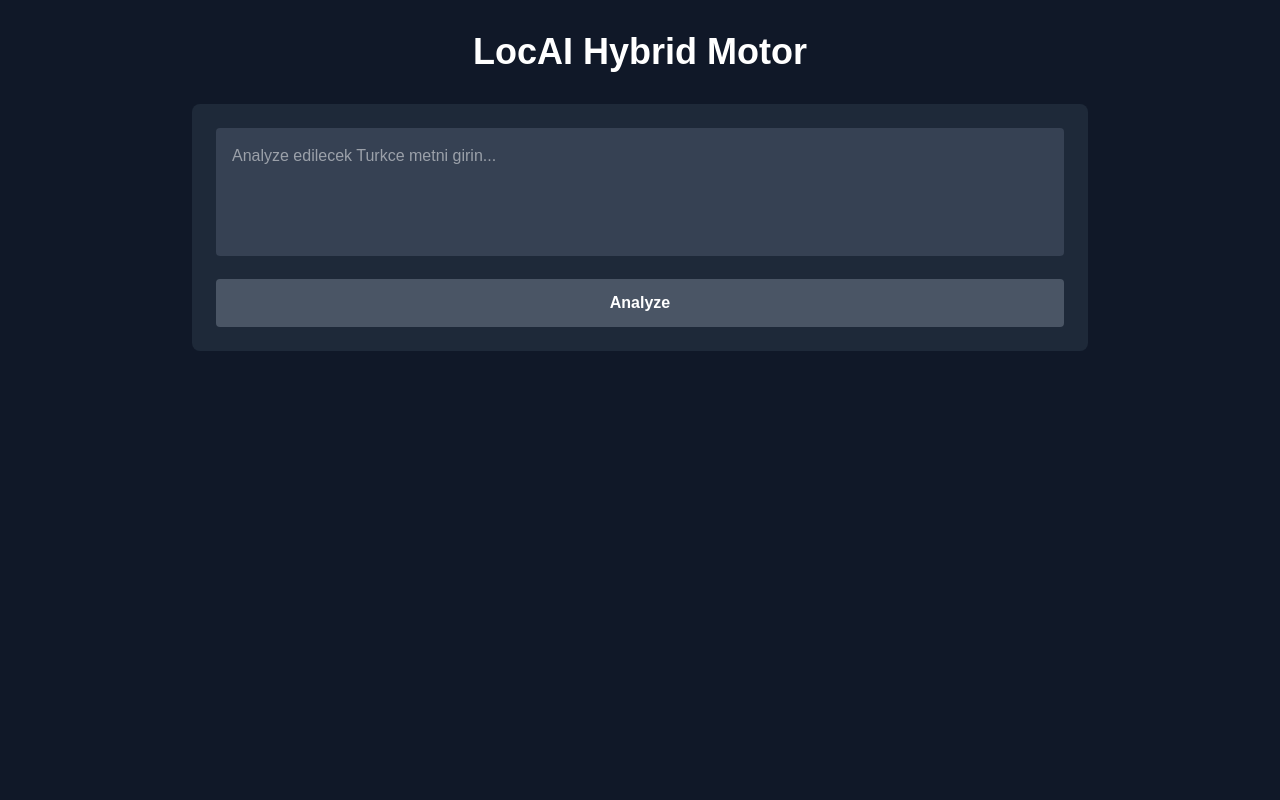
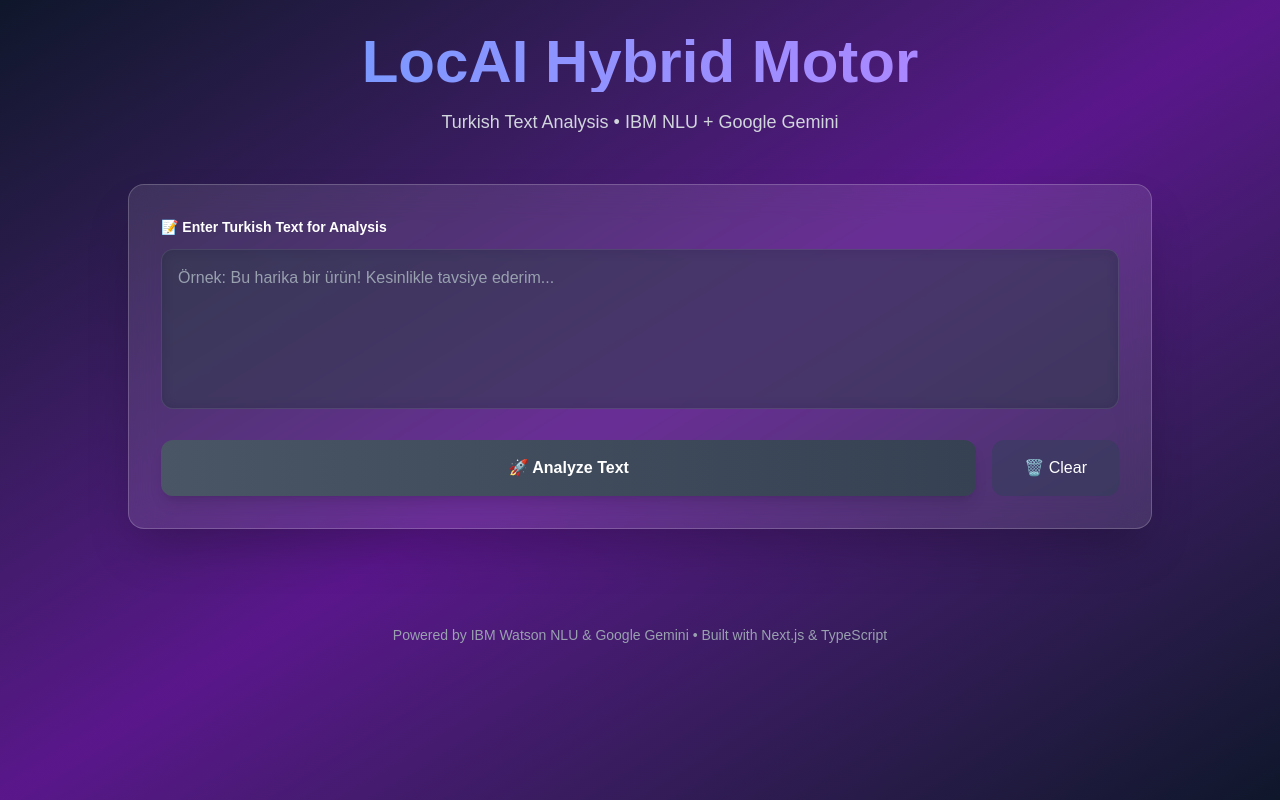
Before and after one commit to merkoak/locapp, a Next.js app: page / in a window 1280 px wide. Built offline with nearby package versions, Linux system fonts and the light colour scheme.

Commit message:
Frontend güncellendi

```diff
--- a/app/page.tsx
+++ b/app/page.tsx
@@ -31,38 +31,154 @@ export default function Home() {
   };
 
   return (
-    <div className="min-h-screen bg-gray-900 text-white p-8">
-      <div className="max-w-4xl mx-auto">
-        <h1 className="text-4xl font-bold mb-8 text-center">
+    <div className="min-h-screen bg-gradient-to-br from-slate-900 via-purple-900 to-slate-900">
+      {/* Header */}
+      <div className="container mx-auto px-4 py-8">
+        <div className="text-center mb-12">
+          <h1 className="text-6xl font-bold text-transparent bg-clip-text bg-gradient-to-r from-blue-400 to-purple-400 mb-4">
             LocAI Hybrid Motor
           </h1>
+          <p className="text-gray-300 text-lg">
+            Turkish Text Analysis • IBM NLU + Google Gemini
+          </p>
+        </div>
 
-        <div className="bg-gray-800 rounded-lg p-6 mb-6">
+        {/* Main Content */}
+        <div className="max-w-5xl mx-auto">
+          {/* Input Section */}
+          <div className="bg-white/10 backdrop-blur-lg rounded-2xl p-8 shadow-2xl border border-white/20 mb-8">
+            <label className="block text-white text-sm font-semibold mb-3">
+              📝 Enter Turkish Text for Analysis
+            </label>
             <textarea
               value={text}
               onChange={(e) => setText(e.target.value)}
-            placeholder="Analyze edilecek Turkce metni girin..."
-            className="w-full h-32 p-4 bg-gray-700 rounded text-white resize-none focus:outline-none focus:ring-2 focus:ring-blue-500"
+              placeholder="Örnek: Bu harika bir ürün! Kesinlikle tavsiye ederim..."
+              className="w-full h-40 p-4 bg-slate-800/50 backdrop-blur rounded-xl text-white placeholder-gray-400 resize-none focus:outline-none focus:ring-2 focus:ring-purple-500 border border-white/10 transition"
             />
 
+            <div className="flex gap-4 mt-6">
               <button
                 onClick={analyzeText}
                 disabled={loading || !text.trim()}
-            className="mt-4 w-full bg-blue-600 hover:bg-blue-700 disabled:bg-gray-600 py-3 rounded font-semibold transition"
+                className="flex-1 bg-gradient-to-r from-blue-500 to-purple-600 hover:from-blue-600 hover:to-purple-700 disabled:from-gray-600 disabled:to-gray-700 text-white font-bold py-4 rounded-xl transition transform hover:scale-105 disabled:scale-100 shadow-lg"
               >
-            {loading ? 'Analyzing...' : 'Analyze'}
+                {loading ? (
+                  <span className="flex items-center justify-center gap-2">
+                    <svg className="animate-spin h-5 w-5" viewBox="0 0 24 24">
+                      <circle className="opacity-25" cx="12" cy="12" r="10" stroke="currentColor" strokeWidth="4" fill="none" />
+                      <path className="opacity-75" fill="currentColor" d="M4 12a8 8 0 018-8V0C5.373 0 0 5.373 0 12h4zm2 5.291A7.962 7.962 0 014 12H0c0 3.042 1.135 5.824 3 7.938l3-2.647z" />
+                    </svg>
+                    Analyzing...
+                  </span>
+                ) : (
+                  '🚀 Analyze Text'
+                )}
+              </button>
+
+              <button
+                onClick={() => { setText(''); setResult(null); }}
+                className="px-8 py-4 bg-slate-700/50 hover:bg-slate-600/50 text-white rounded-xl transition"
+              >
+                🗑️ Clear
               </button>
             </div>
+          </div>
 
-        {result && (
-          <div className="bg-gray-800 rounded-lg p-6">
-            <h2 className="text-2xl font-bold mb-4">Results</h2>
-            <pre className="bg-gray-900 p-4 rounded overflow-auto text-sm">
-              {JSON.stringify(result, null, 2)}
+          {/* Results Section */}
+          {result && !result.error && (
+            <div className="space-y-6">
+              {/* IBM Watson Results */}
+              {result.ibm && (
+                <div className="bg-gradient-to-br from-blue-900/40 to-blue-800/40 backdrop-blur-lg rounded-2xl p-8 shadow-2xl border border-blue-400/30">
+                  <h2 className="text-3xl font-bold text-blue-300 mb-6 flex items-center gap-3">
+                    <span className="text-4xl">🧠</span> IBM Watson NLU
+                  </h2>
+
+                  {/* Sentiment */}
+                  {result.ibm.sentiment && (
+                    <div className="mb-6 p-6 bg-white/5 rounded-xl">
+                      <h3 className="text-xl font-semibold text-white mb-3">Sentiment Analysis</h3>
+                      <div className="flex items-center gap-4">
+                        <span className={`text-3xl ${
+                          result.ibm.sentiment.document.label === 'positive' ? 'text-green-400' :
+                          result.ibm.sentiment.document.label === 'negative' ? 'text-red-400' :
+                          'text-yellow-400'
+                        }`}>
+                          {result.ibm.sentiment.document.label === 'positive' ? '😊' :
+                           result.ibm.sentiment.document.label === 'negative' ? '😞' : '😐'}
+                        </span>
+                        <div>
+                          <p className="text-white font-bold text-lg capitalize">
+                            {result.ibm.sentiment.document.label}
+                          </p>
+                          <p className="text-blue-200">
+                            Score: {result.ibm.sentiment.document.score?.toFixed(2)}
+                          </p>
+                        </div>
+                      </div>
+                    </div>
+                  )}
+
+                  {/* Emotions */}
+                  {result.ibm.emotion && (
+                    <div className="p-6 bg-white/5 rounded-xl">
+                      <h3 className="text-xl font-semibold text-white mb-4">Emotion Detection</h3>
+                      <div className="grid grid-cols-2 md:grid-cols-5 gap-4">
+                        {Object.entries(result.ibm.emotion.document.emotion).map(([emotion, score]: [string, any]) => (
+                          <div key={emotion} className="text-center p-4 bg-white/5 rounded-lg">
+                            <div className="text-3xl mb-2">
+                              {emotion === 'joy' && '😄'}
+                              {emotion === 'sadness' && '😢'}
+                              {emotion === 'anger' && '😠'}
+                              {emotion === 'fear' && '😨'}
+                              {emotion === 'disgust' && '🤢'}
+                            </div>
+                            <p className="text-white text-sm font-semibold capitalize">{emotion}</p>
+                            <p className="text-blue-300 text-lg font-bold">{(score * 100).toFixed(0)}%</p>
+                          </div>
+                        ))}
+                      </div>
+                    </div>
+                  )}
+                </div>
+              )}
+
+              {/* Google Gemini Results */}
+              {result.gemini && (
+                <div className="bg-gradient-to-br from-purple-900/40 to-pink-800/40 backdrop-blur-lg rounded-2xl p-8 shadow-2xl border border-purple-400/30">
+                  <h2 className="text-3xl font-bold text-purple-300 mb-6 flex items-center gap-3">
+                    <span className="text-4xl">✨</span> Google Gemini AI
+                  </h2>
+                  <div className="prose prose-invert max-w-none">
+                    <pre className="bg-white/5 p-6 rounded-xl overflow-auto text-sm text-gray-200 whitespace-pre-wrap">
+                      {result.gemini}
                     </pre>
+                  </div>
+                </div>
+              )}
+            </div>
+          )}
+
+          {/* Error Display */}
+          {result?.error && (
+            <div className="bg-red-900/40 backdrop-blur-lg rounded-2xl p-8 shadow-2xl border border-red-400/30">
+              <h2 className="text-2xl font-bold text-red-300 mb-4">❌ Error</h2>
+              <p className="text-red-200">{result.error}</p>
+              {result.details && (
+                <pre className="mt-4 text-sm text-red-300 bg-black/20 p-4 rounded overflow-auto">
+                  {result.details}
+                </pre>
+              )}
             </div>
           )}
         </div>
       </div>
+
+      {/* Footer */}
+      <div className="text-center py-8 text-gray-400 text-sm">
+        <p>Powered by IBM Watson NLU & Google Gemini • Built with Next.js & TypeScript</p>
+      </div>
+    </div>
   );
 }
```
Lines whose indentation alone changed are shown as unchanged.
